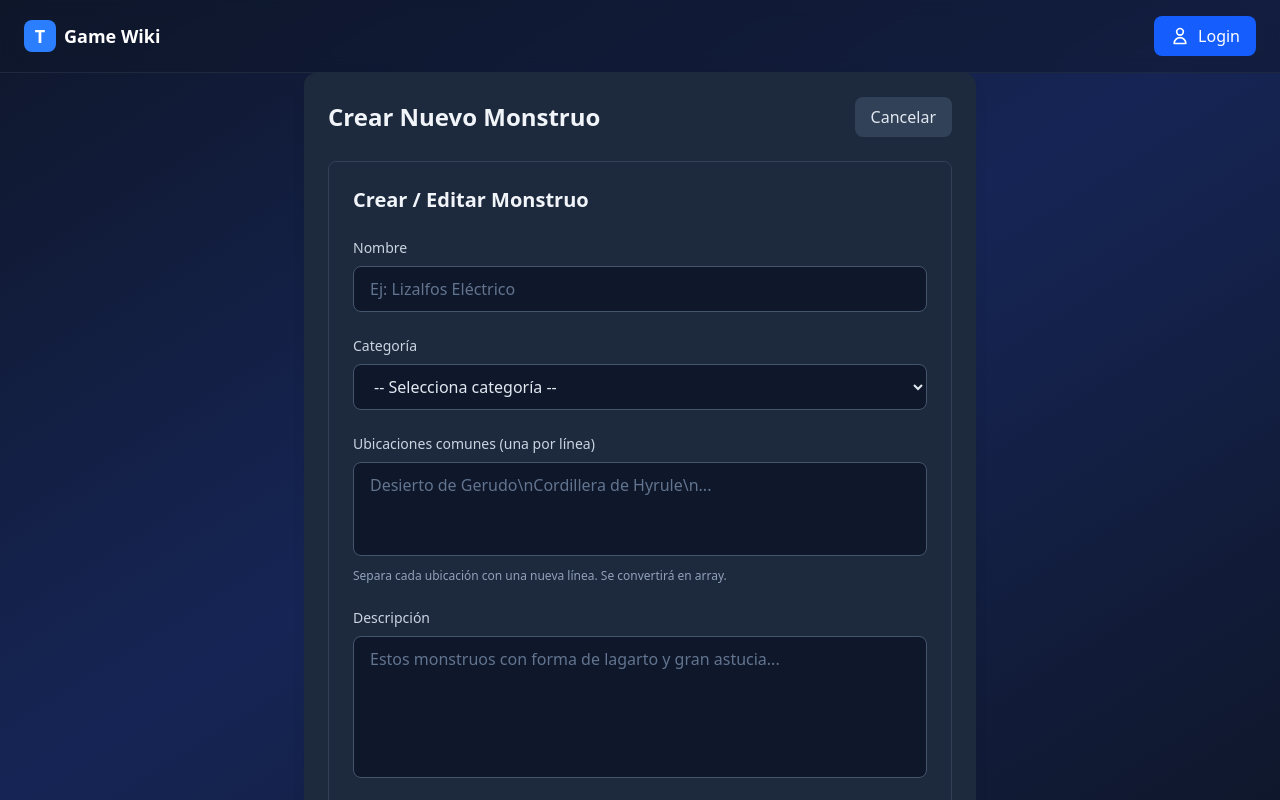
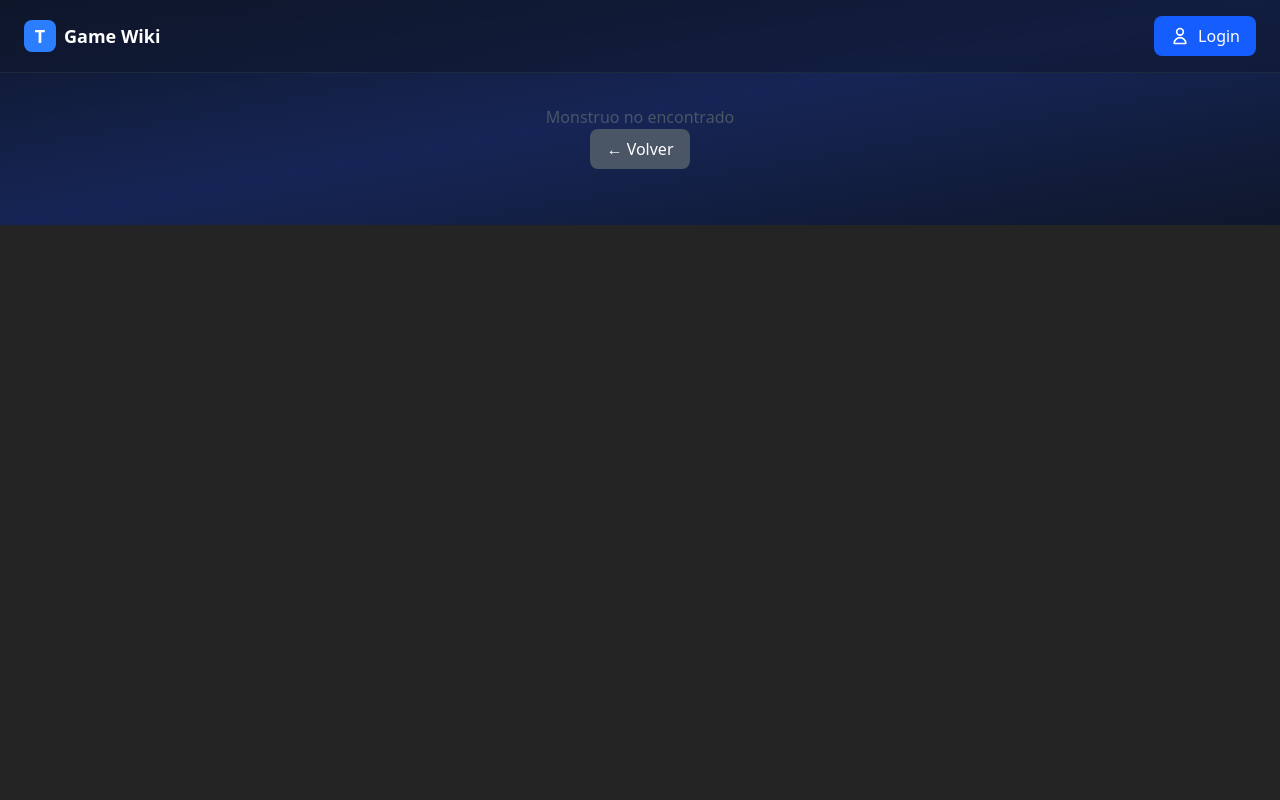
Before and after one commit to FullStackAdrian/gamewiki-front, a React (Vite) app: page /monster in a window 1280 px wide. Built offline with nearby package versions, Linux system fonts and the light colour scheme.

Commit message:
separated update monsters to separated view

```diff
--- a/src/application/App.tsx
+++ b/src/application/App.tsx
@@ -3,6 +3,7 @@ import { BrowserRouter, Routes, Route, Navigate } from "react-router-dom";
 import MainLayout from "./shared/components/layouts/MainLayout";
 import MonstersView from "./features/ZeldaBOTW/Monsters/views/MonstersView";
 import MonsterView from "./features/ZeldaBOTW/Monsters/views/MonsterView";
+import UpdateMonsterView from "./features/ZeldaBOTW/Monsters/views/UpdateMonsterView";
 
 function App() {
   return (
@@ -45,6 +46,14 @@ function App() {
             </MainLayout>
           }
         />
+        <Route
+          path="/edit"
+          element={
+            <MainLayout>
+              <UpdateMonsterView />
+            </MainLayout>
+          }
+        />
       </Routes>
     </BrowserRouter>
   );
--- a/src/application/features/ZeldaBOTW/Monsters/components/containers/MonsterFormContainer.tsx
+++ b/src/application/features/ZeldaBOTW/Monsters/components/containers/MonsterFormContainer.tsx
@@ -10,17 +10,16 @@ import { Loading } from "../../../../../shared/components/common/Loading";
 import MonsterForm from "../ui/MonsterForm";
 import type { Monster } from "../../schemas/MonsterSchema";
 import type { MonsterModelInterface } from "../../../../../../domain/features/ZeldaBOTW/Monsters/MonsterModelInterface"; // Tipo para el modelo de dominio (arrays de strings)
+import GoBackButton from "../../../../../shared/components/ui/GoBackButton";
 
 interface MonsterFormContainerProps {
   monsterId?: number;
   onSuccess?: () => void;
-  onCancel?: () => void;
 }
 
 const MonsterFormContainer: React.FC<MonsterFormContainerProps> = ({
   monsterId,
   onSuccess,
-  onCancel,
 }) => {
   const monsterRepository = useMemo(() => new MonsterRepository(), []);
 
@@ -113,15 +112,7 @@ const MonsterFormContainer: React.FC<MonsterFormContainerProps> = ({
         <h2 className="text-2xl font-bold text-slate-100">
           {monsterId ? "Editar Monstruo" : "Crear Nuevo Monstruo"}
         </h2>
-        {onCancel && (
-          <button
-            type="button"
-            onClick={onCancel}
-            className="px-4 py-2 bg-slate-700 hover:bg-slate-600 text-slate-200 rounded-lg"
-          >
-            Cancelar
-          </button>
-        )}
+        <GoBackButton route='/' ></GoBackButton>
       </div>
 
       <MonsterForm
--- a/src/application/features/ZeldaBOTW/Monsters/components/ui/MonsterCard.tsx
+++ b/src/application/features/ZeldaBOTW/Monsters/components/ui/MonsterCard.tsx
@@ -1,6 +1,8 @@
+import { useNavigate } from "react-router-dom";
 import type { MonsterModelInterface } from "../../../../../../domain/features/ZeldaBOTW/Monsters/MonsterModelInterface";
 import { Card } from "../../../../../shared/components/ui/cards/Card";
 import DeleteButton from "../../../../../shared/components/ui/DeleteButton";
+import GenericButton from "../../../../../shared/components/ui/GenericButton";
 
 interface MonsterCardProps {
   monster: MonsterModelInterface;
@@ -13,10 +15,16 @@ export function MonsterCard({
   onClick,
   onClickDelete,
 }: MonsterCardProps) {
+  const navigate = useNavigate();
 
   const handleCardClick = (event: React.MouseEvent<HTMLDivElement>) => {
     event.stopPropagation();
     onClick();
+  };
+
+  const handleEdit = (event: React.MouseEvent<HTMLButtonElement>) => {
+    event.stopPropagation();
+    navigate("/edit", { state: { monster } });
   };
 
   return (
@@ -35,8 +43,15 @@ export function MonsterCard({
         <span className="bg-blue-100 text-blue-800 text-xs font-medium px-3 py-1 rounded-full">
           {monster.category}
         </span>
+        <div className="flex gap-2">
+          <GenericButton
+            text="Editar"
+            onClick={handleEdit}
+            variant="secondary"
+          />
+          <DeleteButton onClick={onClickDelete}></DeleteButton>
+        </div>
       </div>
-      <DeleteButton onClick={onClickDelete}></DeleteButton>
     </Card>
   );
 }
--- a/src/application/features/ZeldaBOTW/Monsters/views/MonsterView.tsx
+++ b/src/application/features/ZeldaBOTW/Monsters/views/MonsterView.tsx
@@ -1,31 +1,13 @@
-import { useLocation, useNavigate } from "react-router-dom";
+import { useLocation } from "react-router-dom";
 import type { MonsterModelInterface } from "../../../../../domain/features/ZeldaBOTW/Monsters/MonsterModelInterface";
 import MonsterDetailedContainer from "../components/containers/MonsterDetailedContainer";
-import MonsterFormContainer from "../components/containers/MonsterFormContainer";
 
 const MonsterView: React.FC = () => {
   const location = useLocation();
-  const navigate = useNavigate();
   const monster = location.state?.monster as MonsterModelInterface | undefined;
 
-  const handleSuccess = () => {
-    navigate("/monsters");
-  };
-
-  const handleCancel = () => {
-    navigate(-1);
-  };
-
   return (
-    <>
-
-      {monster && <MonsterDetailedContainer monster={monster} />}
-      <MonsterFormContainer
-        monsterId={monster?.id_num}
-        onCancel={handleCancel}
-        onSuccess={handleSuccess}
-      ></MonsterFormContainer>
-    </>
+    <MonsterDetailedContainer monster={monster} />
   );
 };
 
--- /dev/null
+++ b/src/application/features/ZeldaBOTW/Monsters/views/UpdateMonsterView.tsx
@@ -0,0 +1,22 @@
+import { useLocation, useNavigate } from "react-router-dom";
+import type { MonsterModelInterface } from "../../../../../domain/features/ZeldaBOTW/Monsters/MonsterModelInterface";
+import MonsterFormContainer from "../components/containers/MonsterFormContainer";
+
+const MonsterView: React.FC = () => {
+  const location = useLocation();
+  const navigate = useNavigate();
+  const monster = location.state?.monster as MonsterModelInterface | undefined;
+
+  const handleSuccess = () => {
+    navigate("/");
+  };
+
+  return (
+    <MonsterFormContainer
+      monsterId={monster?.id_num}
+      onSuccess={handleSuccess}
+    />
+  );
+};
+
+export default MonsterView;
```
